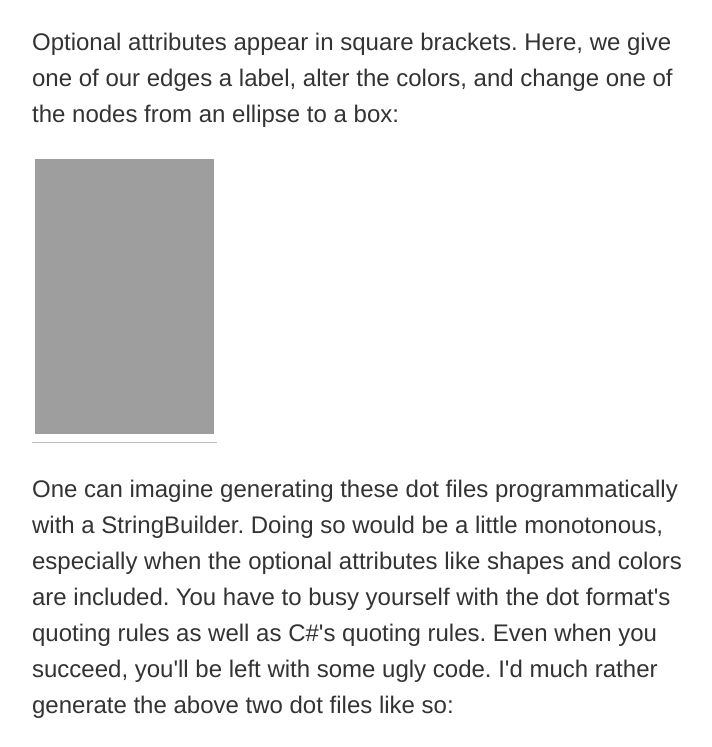
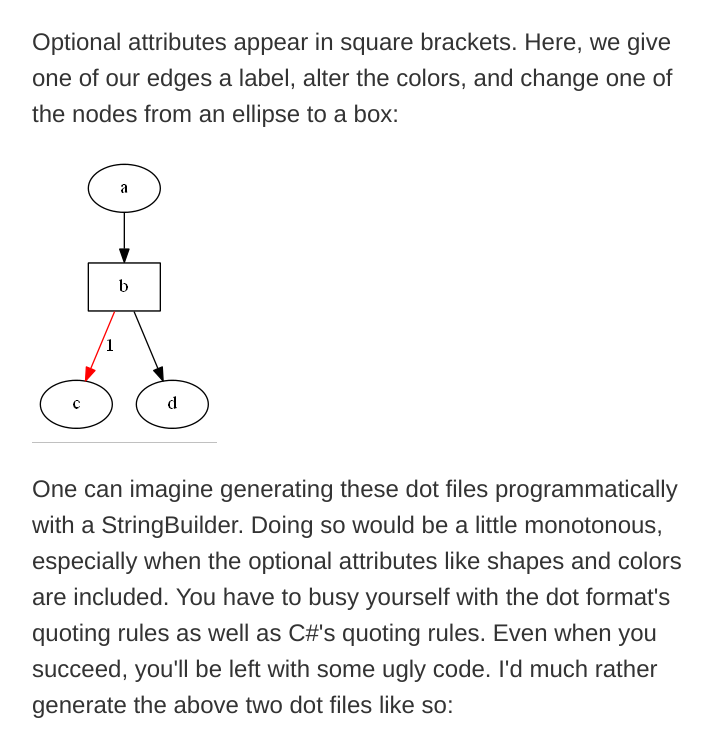
Before and after one commit to plioi/plioi.github.io, a Jekyll site: the page built from _posts/2013-02-27-graphiti.html, in a window 1280 px wide. Shown: the part 1658-2405 px from the top of the page, without its empty margins (268-980 px from the left). Built offline with Jekyll 4.4.1, drawn with Linux system fonts in a browser that asks for light colours; grey boxes are pictures that could not be loaded.

Commit message:
Fix images.

```diff
--- a/_posts/2013-02-01-whittling-parsley.html
+++ b/_posts/2013-02-01-whittling-parsley.html
@@ -16,7 +16,7 @@ layout: post
 <p>In a tokenization phase, a JSON string like "[1, 10, 100]" is chopped up into a series of substrings: "[", "1", "10", "100", and "]".  Note that tokens can be multiple characters, as long as they represent a single meaningful thing in JSON.  A token could be an operator, a keyword, a number, or a whole quoted string literal.  Cutting any of these things into a smaller substring would remove its meaning, so we say "that's small enough" and stop there.  We also remember what <em>kind</em> of token each substring is, so in our example the tokenizer really turns "[1, 10, 100]" into ("[", OpenArray), ("1", Number), (",", Comma), ("10", Number), (",", Comma), ("100", Number), ("]", CloseArray).</p>
 <p>This collection of token objects is then handed off to the second subsystem, in which a grammar for our language is declared.  Parsley takes the collection of tokens, applies the grammar to it, and out pops plain old .NET objects like arrays, dictionaries, or instances of your own classes.</p>
 <p><strong>My goal today is to reveal that low-level processing within the grammar subsystem.  To get there, we're going to have to whittle away a most of the project:</strong></p>
-<p><a href="http://patrick.lioi.net/images/2013/02/WhittledParsleyArchitecture.png"><img src="http://patrick.lioi.net/images/2013/02/WhittledParsleyArchitecture-466x164.png" alt="Whittled Parsley Architecture" width="466" height="164" /></a></p>
+<p><a href="http://patrick.lioi.net/images/2013/02/whittled-parsley-architecture.png"><img src="http://patrick.lioi.net/images/2013/02/whittled-parsley-architecture.png" alt="Whittled Parsley Architecture" width="466" height="164" /></a></p>
 <h2>The Whittle - Removing the Tokenizer Subsystem</h2>
 <p>I started by creating a new clone of https://github.com/plioi/parsley.git.</p>
 <p>As with the last three weeks, the first thing I got rid of was the unit testing project.  We're about to start throwing away things left and right, and the tests were just going to be in the way.</p>
--- a/_posts/2013-02-27-graphiti.html
+++ b/_posts/2013-02-27-graphiti.html
@@ -4,7 +4,7 @@ layout: post
 ---
 
 <p>Back in college, I stumbled across a great tool called <a href="http://www.graphviz.org/">GraphViz</a>.  I used it to generate class diagrams from the source of a PHP application I was working on.  More recently, I've found it useful again for visualizing the <em>runtime</em> relationships between objects.  GraphViz can turn a plaintext description of relationships into a graph image.  Not "graph" as in "charts and graphs", but "graph" as in "computer science graph".  Nodes and edges:</p>
-<p><a href="http://patrick.lioi.net/images/2013/02/graphviz.png"><img src="http://patrick.lioi.net/images/2013/02/graphviz.png" alt="simple" width="179" height="251" /></a></p>
+<p><a href="http://patrick.lioi.net/images/2013/02/graphviz-simple.png"><img src="http://patrick.lioi.net/images/2013/02/graphviz-simple.png" alt="simple" width="179" height="251" /></a></p>
 <p>Today, we'll see how to easily generate images like this.  Along the way, we'll see an interesting use case for anonymous objects.</p>
 <h2>The Dot File Format</h2>
 <p>The image above can be generated from the following text file, using a GraphViz tool called dot.exe.  Note the use of the word 'digraph'.  A graph is anything made up of nodes and edges; a digraph is a graph where the edges have <em>di</em>rection from a source node to a destination node.</p>
@@ -13,7 +13,7 @@ layout: post
 <p>The dot file format supports a lot of options.  For instance, we can customize the original dot file like so:</p>
 <p>{% gist 5014224 %}</p>
 <p>Optional attributes appear in square brackets.  Here, we give one of our edges a label, alter the colors, and change one of the nodes from an ellipse to a box:</p>
-<p><a href="http://patrick.lioi.net/images/2013/02/fancy.png"><img src="http://patrick.lioi.net/images/2013/02/fancy.png" alt="fancy" width="179" height="275" class="aligncenter size-full wp-image-6424" /></a></p>
+<p><a href="http://patrick.lioi.net/images/2013/02/graphviz-fancy.png"><img src="http://patrick.lioi.net/images/2013/02/graphviz-fancy.png" alt="fancy" width="179" height="275" class="aligncenter size-full wp-image-6424" /></a></p>
 <p>One can imagine generating these dot files programmatically with a StringBuilder.  Doing so would be a little monotonous, especially when the optional attributes like shapes and colors are included.  You have to busy yourself with the dot format's quoting rules as well as C#'s quoting rules.  Even when you succeed, you'll be left with some ugly code.  I'd much rather generate the above two dot files like so:</p>
 <p>{% gist 5014233 %}</p>
 <p>{% gist 5014237 %}</p>
```
Also changed, not shown: images/2013/02/graphviz-fancy.png (added), images/2013/02/graphviz-simple.png (renamed from images/2013/02/graphviz.png), images/2013/02/whittled-parsley-architecture.png (added).
